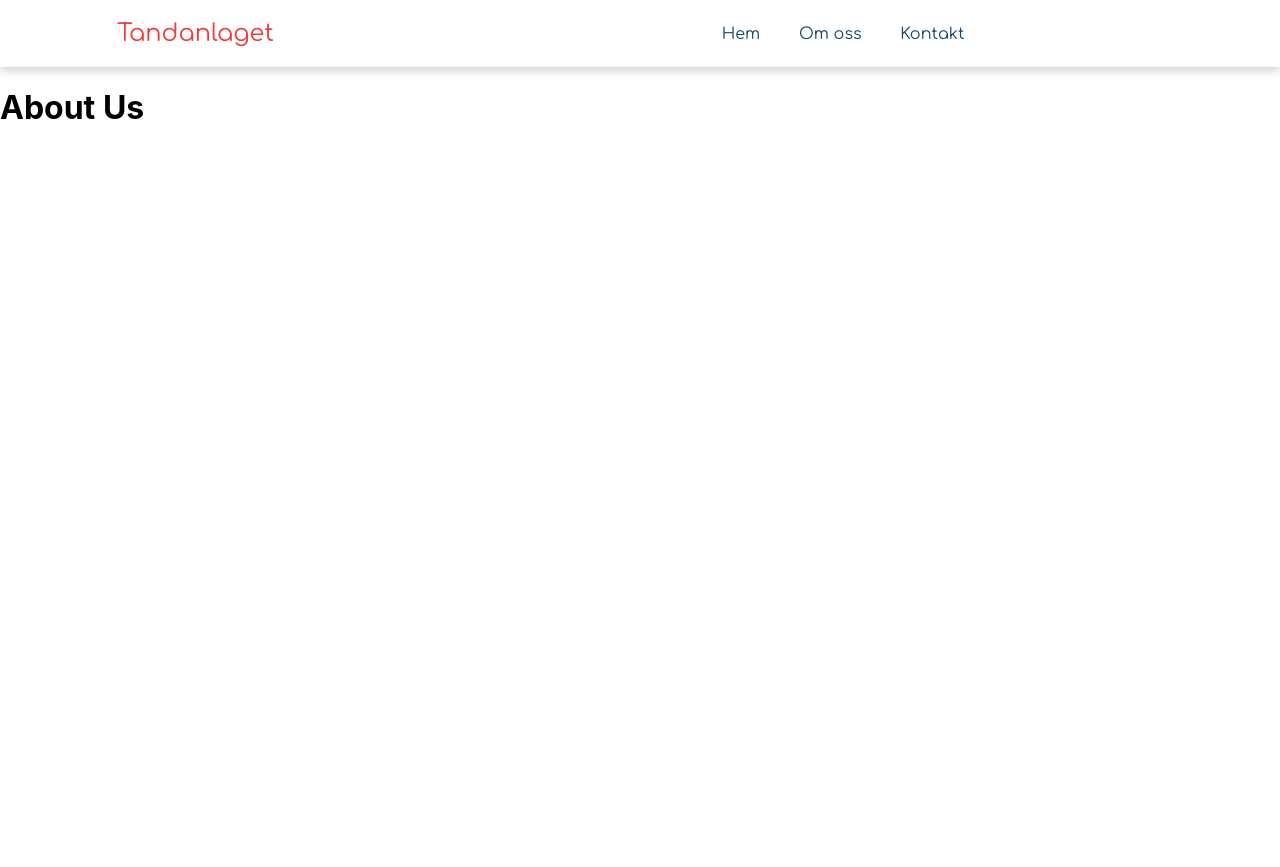
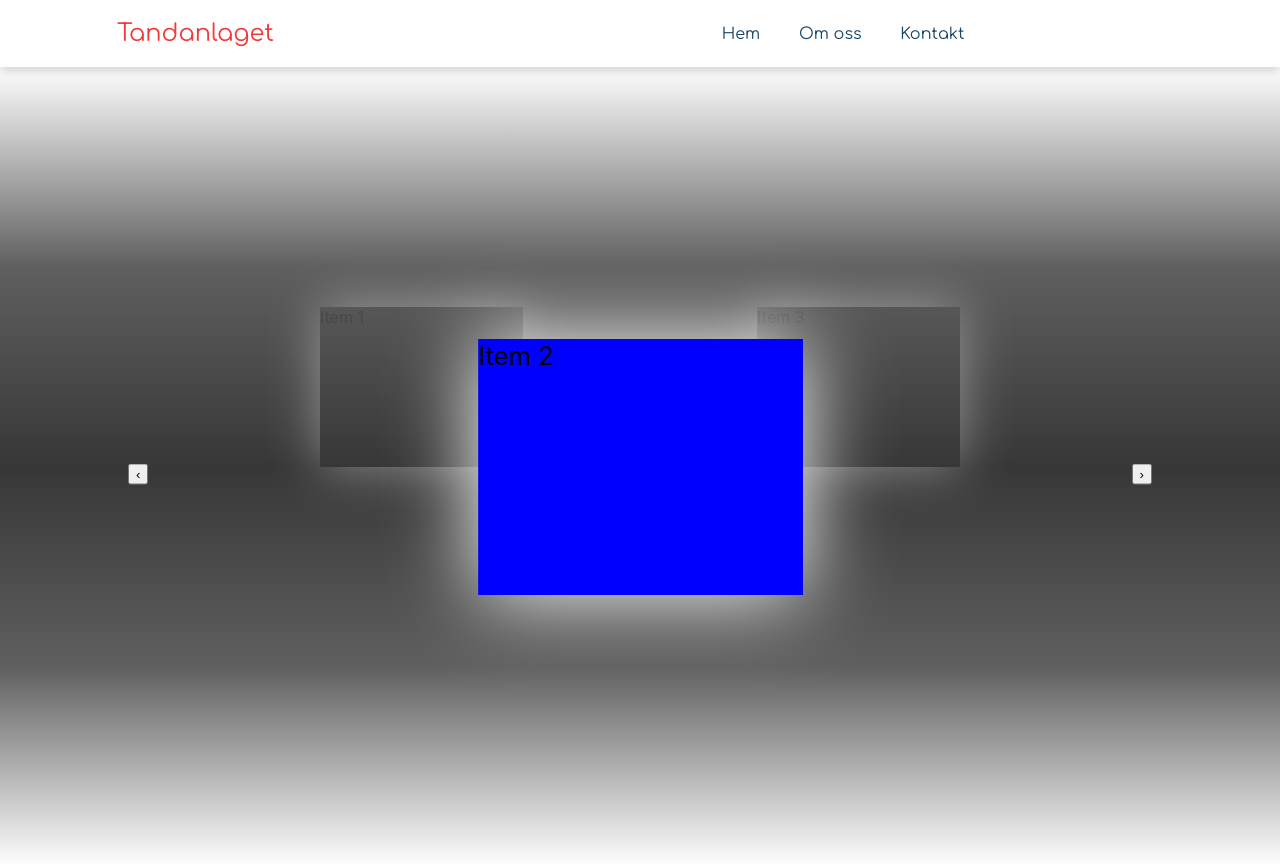
Before and after one commit to zacke00/Ulriceham_Tandlakarcenter, a React (Create React App) app in the folder website/: page /about-us in a window 1280 px wide. Before the commit the page ends 800 px from the top, so only its background shows below. Built offline with nearby package versions, Linux system fonts and the light colour scheme.

Commit message:
fixing om oss

```diff
--- a/website/public/index.html
+++ b/website/public/index.html
@@ -43,4 +43,5 @@
       To create a production bundle, use `npm run build` or `yarn build`.
     -->
   </body>
+
 </html>
--- /dev/null
+++ b/website/src/Components/Carousel/Carousel.css
@@ -0,0 +1,77 @@
+
+#Carousel-Main{
+    display: flex;
+    justify-content: center;
+    align-items: center;
+    position: relative;
+    height: 100vh;
+    width: 100vw;
+    background: linear-gradient(to bottom, transparent,rgba(55,55,55,0.8), rgb(55,55,55),rgba(55,55,55,0.8), transparent);
+}
+
+#Carousel-Inner{
+    display: flex;
+    justify-content: center;
+    align-items: center;
+    width: 50%;
+    z-index: 1;
+    transition: all 0.3s ease-in-out;
+    gap: 1rem;
+}
+
+#Carousel-Item{
+    text-decoration: none;
+    height: 10rem;
+    width: 100%;
+    background-position: center;
+    background-size: cover;
+    transition: all 0.5s ease-in-out;
+    box-shadow: 0 0 50px rgba(255, 255, 255, 0.875);
+    color: rgb(60, 60, 60);
+    z-index: -1;
+    transform: translateX(-50%);
+    transform: translateY(-50%);
+    opacity: 0.5;
+    transition: 1s;
+
+}
+
+#Carousel-Prev{
+    position: absolute;
+    top: 50%;
+    left: 10%;
+    transform: translateY(-50%);
+    font-size: 2rem;
+    color: white;
+    border-radius: 50%;
+    cursor: pointer;
+    z-index: 2;
+
+}
+
+#Carousel-Next{
+    position: absolute;
+    top: 50%;
+    right: 10%;
+    transform: translateY(-50%);
+    font-size: 2rem;
+    color: white;
+    border-radius: 50%;
+
+    cursor: pointer;
+    z-index: 1;
+
+}
+
+#Carousel-Item-Active{
+    box-shadow: 0 0 50px white;
+    transform: scale(1.6);
+    opacity: 1;
+    background-color: blue;
+    height: 10rem;
+    width: 100%;
+    z-index: 1;
+    transition: all 0.5s ease-in-out;
+    left: 50%;
+    right: 50%;
+}
--- /dev/null
+++ b/website/src/Components/Carousel/Index.tsx
@@ -0,0 +1,39 @@
+import React, { useState } from 'react';
+import './Carousel.css'; // Import your CSS file for styling
+
+const Carousel: React.FC = () => {
+  const [currentIndex, setCurrentIndex] = useState(0);
+
+  const prevSlide = () => {
+    setCurrentIndex((prevIndex) => (prevIndex === -1 ? -1 : prevIndex - 1));
+  };
+
+  const nextSlide = () => {
+    setCurrentIndex((prevIndex) => (prevIndex === 1 ? 1 : prevIndex + 1));
+  };
+
+  const handleClick = (index: number) => {
+    setCurrentIndex(index);
+  };
+
+
+  return (
+    <div id="Carousel-Main">
+        <div id="Carousel-Prev">
+            <button id="prev-btn" onClick={nextSlide}>‹</button>
+        </div>
+        <div id="Carousel-Inner" style={{ transform: `translateX(calc(0% + ${currentIndex * 33.33}%))` }}>
+
+
+            <div id={currentIndex === 1 ? "Carousel-Item-Active" : "Carousel-Item"} onClick={() => handleClick(1)}>Item 1</div>
+            <div id={currentIndex === 0 ? "Carousel-Item-Active" : "Carousel-Item"} onClick={() => handleClick(0)}>Item 2</div>
+            <div id={currentIndex === -1 ? "Carousel-Item-Active" : "Carousel-Item"} onClick={() => handleClick(-1)}>Item 3</div>
+        </div>
+        <div id="Carousel-Next">
+            <button id="next-btn" onClick={prevSlide}>›</button>
+        </div>
+    </div>
+  );
+};
+
+export default Carousel;
--- a/website/src/Pages/About-us/Index.tsx
+++ b/website/src/Pages/About-us/Index.tsx
@@ -1,9 +1,11 @@
 import React from "react";
+
+import Carousel from "../../Components/Carousel/Index";
 
 export const AboutUsPage = () => {
     return (
         <div>
-            <h1>About Us</h1>
+        <Carousel/>
         </div>
     )
 }
```
Also changed, not shown: website/src/Pages/About-us/AboutUs.css (added).
